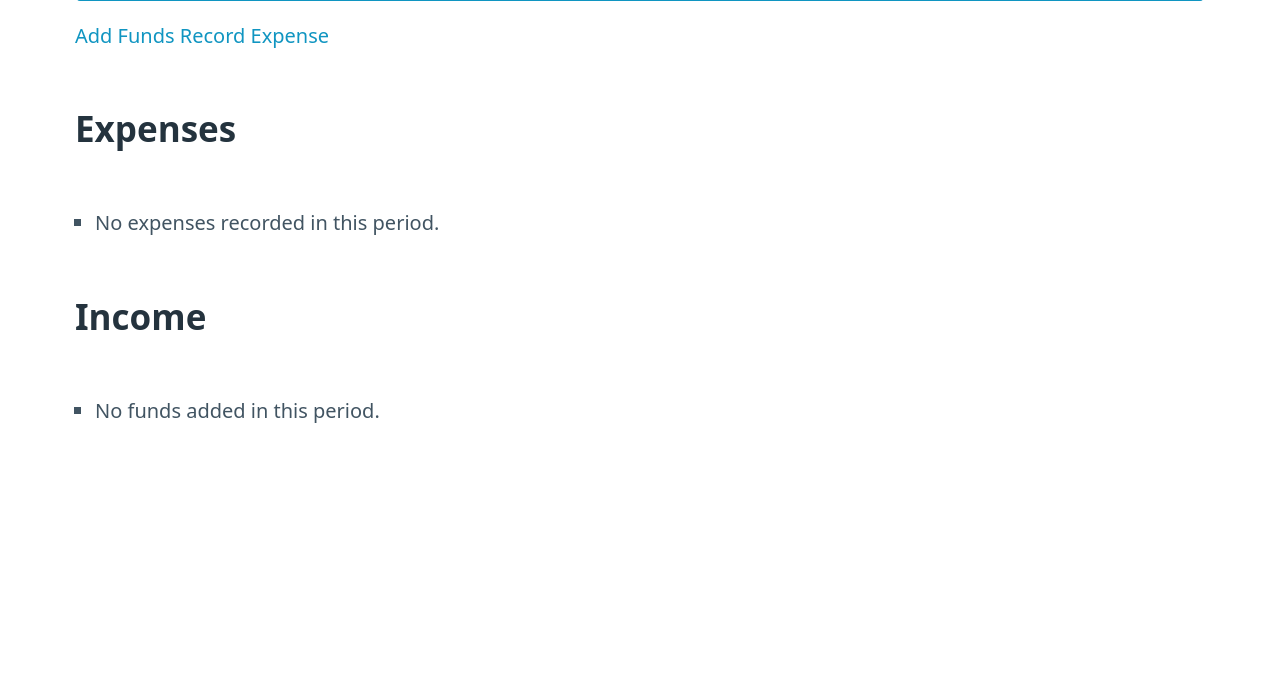
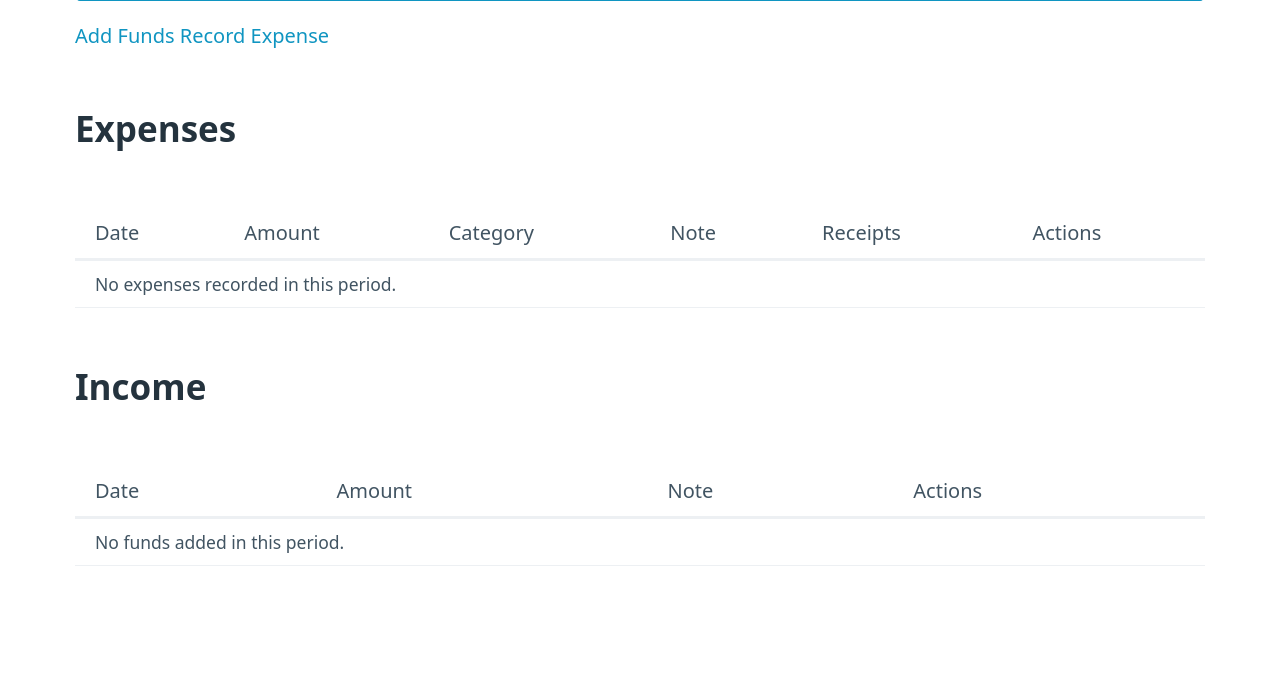
Before and after one commit to McIndi/FamilyMan, a Django app: page /cash/transactions/ in a window 1280 px wide. Shown: the part 901-1577 px from the top of the page. Before the commit the page ends 1324 px from the top, so only its background shows below. Run offline with Django 4.2, Linux system fonts and the light colour scheme; a user stored in the database is signed in; tables that the repository leaves empty hold one stand-in row (values such as "Sample post"); some libraries are stand-ins or nearby versions.

Commit message:
Format transactions into table

```diff
--- a/cash/templates/cash/transaction_list.html
+++ b/cash/templates/cash/transaction_list.html
@@ -29,34 +29,73 @@
     <a class="buttonLink" href="{% url 'add_expense' %}">Record Expense</a>
 </div>
 <h2>Expenses</h2>
-<ul>
+<table>
+    <thead>
+        <tr>
+            <th>Date</th>
+            <th>Amount</th>
+            <th>Category</th>
+            <th>Note</th>
+            <th>Receipts</th>
+            <th>Actions</th>
+        </tr>
+    </thead>
+    <tbody>
         {% for expense in expenses %}
-        <li>
-            {{ expense.date|date:"M d, Y H:i" }}: <strong>-${{ expense.amount }}</strong> {% if expense.category %}({{ expense.category }}){% endif %} {% if expense.note %}({{ expense.note }}){% endif %}
+            <tr>
+                <td>{{ expense.date|date:"M d, Y H:i" }}</td>
+                <td><strong>-${{ expense.amount }}</strong></td>
+                <td>{% if expense.category %}{{ expense.category }}{% else %}-{% endif %}</td>
+                <td>{% if expense.note %}{{ expense.note }}{% else %}-{% endif %}</td>
+                <td>
+                    {% if expense.receipts.all %}
+                        {% for receipt in expense.receipts.all %}
+                            <a href="{{ receipt.image.url }}" target="_blank">Receipt</a>
+                            <small>(uploaded {{ receipt.uploaded_at|date:"M d, Y H:i" }})</small>
+                            {% if not forloop.last %}<br>{% endif %}
+                        {% endfor %}
+                    {% else %}
+                        -
+                    {% endif %}
+                </td>
+                <td>
                     <a href="{% url 'edit_expense' expense.id %}">Edit</a> |
                     <a href="{% url 'delete_expense' expense.id %}">Delete</a>
-            {% if expense.receipts.all %}
-                <ul>
-                    {% for receipt in expense.receipts.all %}
-                        <li><a href="{{ receipt.image.url }}" target="_blank">Receipt</a> (uploaded {{ receipt.uploaded_at|date:"M d, Y H:i" }})</li>
+                </td>
+            </tr>
+        {% empty %}
+            <tr>
+                <td colspan="6">No expenses recorded in this period.</td>
+            </tr>
         {% endfor %}
-                </ul>
-            {% endif %}
-        </li>
-    {% empty %}
-        <li>No expenses recorded in this period.</li>
-    {% endfor %}
-</ul>
+    </tbody>
+</table>
 <h2>Income</h2>
-<ul>
+<table>
+    <thead>
+        <tr>
+            <th>Date</th>
+            <th>Amount</th>
+            <th>Note</th>
+            <th>Actions</th>
+        </tr>
+    </thead>
+    <tbody>
         {% for fund in funds %}
-        <li>
-            {{ fund.date|date:"M d, Y H:i" }}: <strong>+${{ fund.amount }}</strong> {% if fund.note %}({{ fund.note }}){% endif %}
+            <tr>
+                <td>{{ fund.date|date:"M d, Y H:i" }}</td>
+                <td><strong>+${{ fund.amount }}</strong></td>
+                <td>{% if fund.note %}{{ fund.note }}{% else %}-{% endif %}</td>
+                <td>
                     <a href="{% url 'edit_fund' fund.id %}">Edit</a> |
                     <a href="{% url 'delete_fund' fund.id %}">Delete</a>
-        </li>
+                </td>
+            </tr>
         {% empty %}
-        <li>No funds added in this period.</li>
+            <tr>
+                <td colspan="4">No funds added in this period.</td>
+            </tr>
         {% endfor %}
-</ul>
+    </tbody>
+</table>
 {% endblock %}
```
Lines whose indentation alone changed are shown as unchanged.
